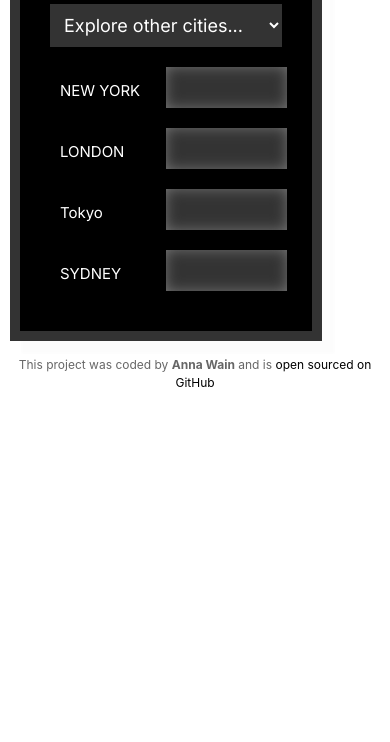
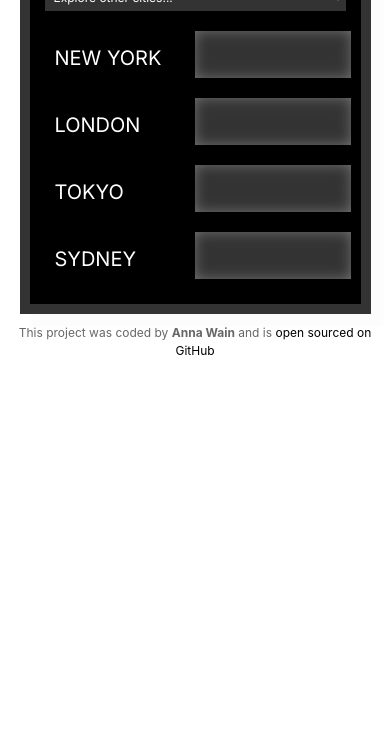
Before and after one commit to anna-rosew/World-Clock-Digital-Font, a plain HTML site: page index.html in a window 390 px wide. Shown: the part 102-844 px from the top of the page. Drawn offline with nearby package versions, Linux system fonts and the light colour scheme; a script that the page names is missing.

Commit message:
Editing spacing

```diff
--- a/index.html
+++ b/index.html
@@ -63,7 +63,7 @@
         </div>
         <div class="row city" id="tokyo">
           <div class="col-6">
-            <div class="city"><h2>Tokyo</h2></div>
+            <div class="city"><h2>TOKYO</h2></div>
           </div>
           <div class="col-6 digital-display">
             <div class="time" id="time-tokyo"><h2></h2></div>
--- a/src/styles.css
+++ b/src/styles.css
@@ -94,15 +94,16 @@ footer a {
 
 @media (max-width: 960px) {
   .container {
-    max-width: 80%;
-    margin: 10px;
+    max-width: 90%;
+    margin: 5px auto;
+    padding: 15px;
   }
 
   .title {
     font-size: 30px;
   }
   .city h2 {
-    font-size: 15px;
+    font-size: 20px;
     padding-top: 15px;
   }
 
@@ -117,4 +118,12 @@ footer a {
   .row {
     padding: 10px;
   }
+
+  select {
+    display: flex;
+    width: 100%;
+    padding: 5px;
+    margin-bottom: 10px;
+    font-size: 12px;
+  }
 }
```
